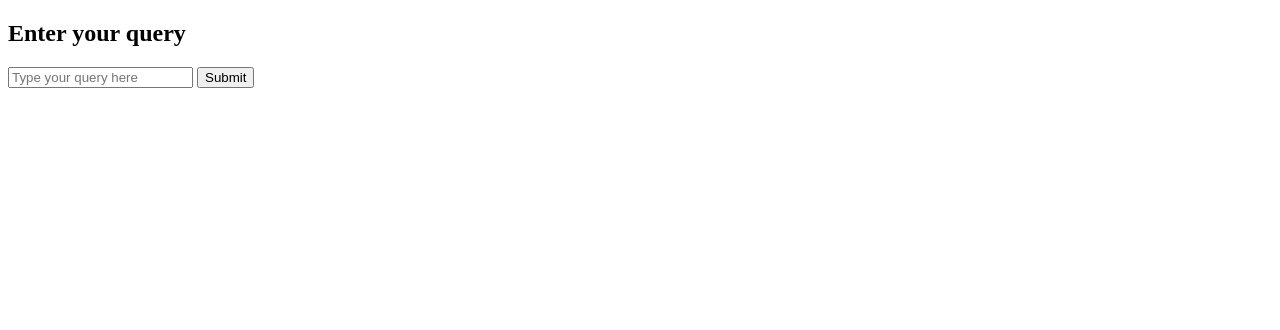
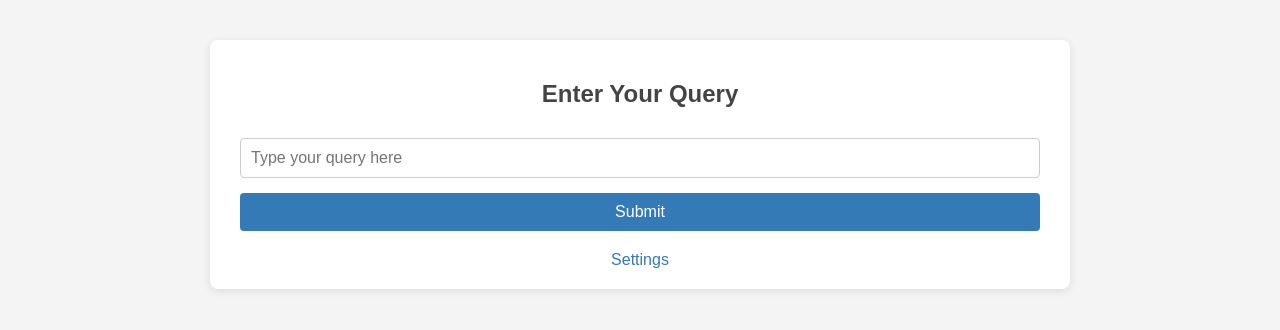
Before and after one commit to giambono/divine_semantics, a Flask app: page / in a window 1280 px wide. Shown: the top 330 px of the page. Run offline with Flask 3, Linux system fonts and the light colour scheme; parts of the project's set-up code (start-up, migrations or seed data) failed here and were passed over.

Commit message:
fix result.html

```diff
--- a/app.py
+++ b/app.py
@@ -1,14 +1,14 @@
-import urllib
-
-from flask import Flask, request, jsonify, render_template
+from flask import Flask, request, jsonify, render_template, redirect, url_for, session
 import os
 import pandas as pd
+import urllib.parse
 from qdrant_client import QdrantClient
+from sentence_transformers import SentenceTransformer
 
 from src.utils import load_model
 
-
 app = Flask(__name__)
+app.secret_key = "521978"  # Change this to a secure, random key
 
 # Load CSV and filter rows where author is "dante"
 commedia = pd.read_csv(
@@ -24,61 +24,79 @@ qdrant_api_key = os.getenv("QDRANT_API_KEY")
 qdrant_client = QdrantClient(url=qdrant_url, api_key=qdrant_api_key)
 
 collection_name = "dante_parafrasi_multilingual_e5"
-
-# Load your model (adjust this if you use a different loader function)
 model = load_model("multilingual_e5")
 
-
-# Home route serving the HTML form
-@app.route('/')
+@app.route("/")
 def index():
     return render_template("index.html")
 
+# Settings route to update the limit value
+@app.route("/settings", methods=["GET", "POST"])
+def settings():
+    if request.method == "POST":
+        new_limit = request.form.get("limit", "1")
+        try:
+            limit_value = int(new_limit)
+        except ValueError:
+            limit_value = 1
+        session["limit"] = limit_value
+        return redirect(url_for("settings"))
+    # On GET, show the current setting (default to 1)
+    current_limit = session.get("limit", 1)
+    return render_template("settings.html", limit=current_limit)
 
 @app.route("/query", methods=["GET"])
 def query_verse():
-    # Retrieve the query text from the request parameters; default if not provided
+    # Retrieve the query text; default if not provided
     query_text = request.args.get("text", "che lasciai la strada")
 
-    # Encode the query and perform the Qdrant search
+    # Use the saved limit from settings (session) or default to 1
+    limit_value = session.get("limit", 1)
+
+    # Encode the query and perform the Qdrant search using the provided limit
     query_embedding = model.encode(query_text)
     hits = qdrant_client.query_points(
         collection_name=collection_name,
         query=query_embedding,
-        limit=1
+        limit=limit_value
     )
 
     # Check if any hits were returned
     if not hits.points:
         return jsonify({"error": "No matching verse found"}), 404
 
-    cum_verse_number = hits.points[0].payload['cum_verse_number']
+    out_collect = []
+    for point in hits.points:
+        print("score", point.score)
+        cum_verse_number = point.payload['cum_verse_number']
 
-    # Filter the CSV data for the matching verse
-    filtered = commedia[commedia["cum_verse_number"] == cum_verse_number].to_dict(orient="records")
-    if not filtered:
-        return jsonify({"error": "No matching record in CSV found"}), 404
+        # Filter the CSV data for the matching verse
+        filtered = commedia[commedia["cum_verse_number"] == cum_verse_number].to_dict(orient="records")
+        if not filtered:
+            return jsonify({"error": "No matching record in CSV found"}), 404
 
-    result = filtered[0]
+        result = filtered[0]
+        print("result", result)
+        # Build the link dynamically using cantica and canto from the result
+        params = {
+            "reader[cantica]": result['cantica'],
+            "reader[canto]": result['canto']
+        }
+        base_url = "http://dantelab.dartmouth.edu/reader"
+        reader_link = base_url + "?" + urllib.parse.urlencode(params)
 
-    # Build the link dynamically using cantica and canto from the result
-    params = {
-        "reader[cantica]": result['cantica'],
-        "reader[canto]": result['canto']
-    }
-    base_url = "http://dantelab.dartmouth.edu/reader"
-    reader_link = base_url + "?" + urllib.parse.urlencode(params)
-
-    # Prepare and return the JSON response
-    out = {
-        "cantica": result['cantica'],
-        "canto": result['canto'],
-        "verse_number": result['verse_number'],
-        "verse": result['text'],
-        "user_query": query_text,
-        "reader_link": reader_link
-    }
-    return render_template("result.html", result=out)
+        # Prepare and return the result rendered via the template
+        out = {
+            "score": point.score,
+            "cantica": result['cantica'],
+            "canto": result['canto'],
+            "verse_number": result['verse_number'],
+            "verse": result['text'],
+            "user_query": query_text,
+            "reader_link": reader_link
+        }
+        out_collect.append(out)
+    return render_template("result.html", result=out_collect)
 
 if __name__ == "__main__":
     app.run(debug=True)
--- a/templates/index.html
+++ b/templates/index.html
@@ -1,13 +1,76 @@
 <!DOCTYPE html>
-<html>
+<html lang="en">
 <head>
+    <meta charset="UTF-8">
     <title>Query Dante Verse</title>
+    <style>
+        /* Your existing styles */
+        body {
+            font-family: Arial, sans-serif;
+            background-color: #f4f4f4;
+            margin: 0;
+            padding: 0;
+            color: #333;
+        }
+        .container {
+            max-width: 800px;
+            margin: 40px auto;
+            background: #fff;
+            padding: 20px 30px;
+            box-shadow: 0 2px 8px rgba(0,0,0,0.1);
+            border-radius: 8px;
+        }
+        h2 {
+            text-align: center;
+            margin-bottom: 30px;
+            color: #444;
+        }
+        form {
+            display: flex;
+            flex-direction: column;
+            gap: 15px;
+        }
+        input[type="text"] {
+            padding: 10px;
+            border: 1px solid #ccc;
+            border-radius: 4px;
+            font-size: 1em;
+        }
+        input[type="submit"] {
+            padding: 10px;
+            background: #337ab7;
+            color: #fff;
+            border: none;
+            border-radius: 4px;
+            cursor: pointer;
+            font-size: 1em;
+        }
+        input[type="submit"]:hover {
+            background: #286090;
+        }
+        .settings-link {
+            text-align: center;
+            margin-top: 20px;
+        }
+        a {
+            color: #337ab7;
+            text-decoration: none;
+        }
+        a:hover {
+            text-decoration: underline;
+        }
+    </style>
 </head>
 <body>
-<h2>Enter your query</h2>
-<form action="/query" method="get">
-    <input type="text" name="text" placeholder="Type your query here">
-    <input type="submit" value="Submit">
-</form>
+<div class="container">
+    <h2>Enter Your Query</h2>
+    <form action="/query" method="get">
+        <input type="text" name="text" placeholder="Type your query here" required>
+        <input type="submit" value="Submit">
+    </form>
+    <div class="settings-link">
+        <a href="/settings">Settings</a>
+    </div>
+</div>
 </body>
 </html>
--- a/templates/result.html
+++ b/templates/result.html
@@ -63,6 +63,7 @@
     <p class="error">{{ error }}</p>
     {% elif result is mapping %}
     <div class="result">
+        <p><strong>Score:</strong> {{ result.score }}</p>
         <p><strong>Cantica:</strong> {{ result.cantica }}</p>
         <p><strong>Canto:</strong> {{ result.canto }}</p>
         <p><strong>Verse Number:</strong> {{ result.verse_number }}</p>
@@ -76,6 +77,7 @@
     {% else %}
     {% for r in result %}
     <div class="result">
+        <p><strong>Score:</strong> {{ r.score }}</p>
         <p><strong>Cantica:</strong> {{ r.cantica }}</p>
         <p><strong>Canto:</strong> {{ r.canto }}</p>
         <p><strong>Verse Number:</strong> {{ r.verse_number }}</p>
```
Also changed, not shown: templates/settings.html (added, +73 -0 lines).
